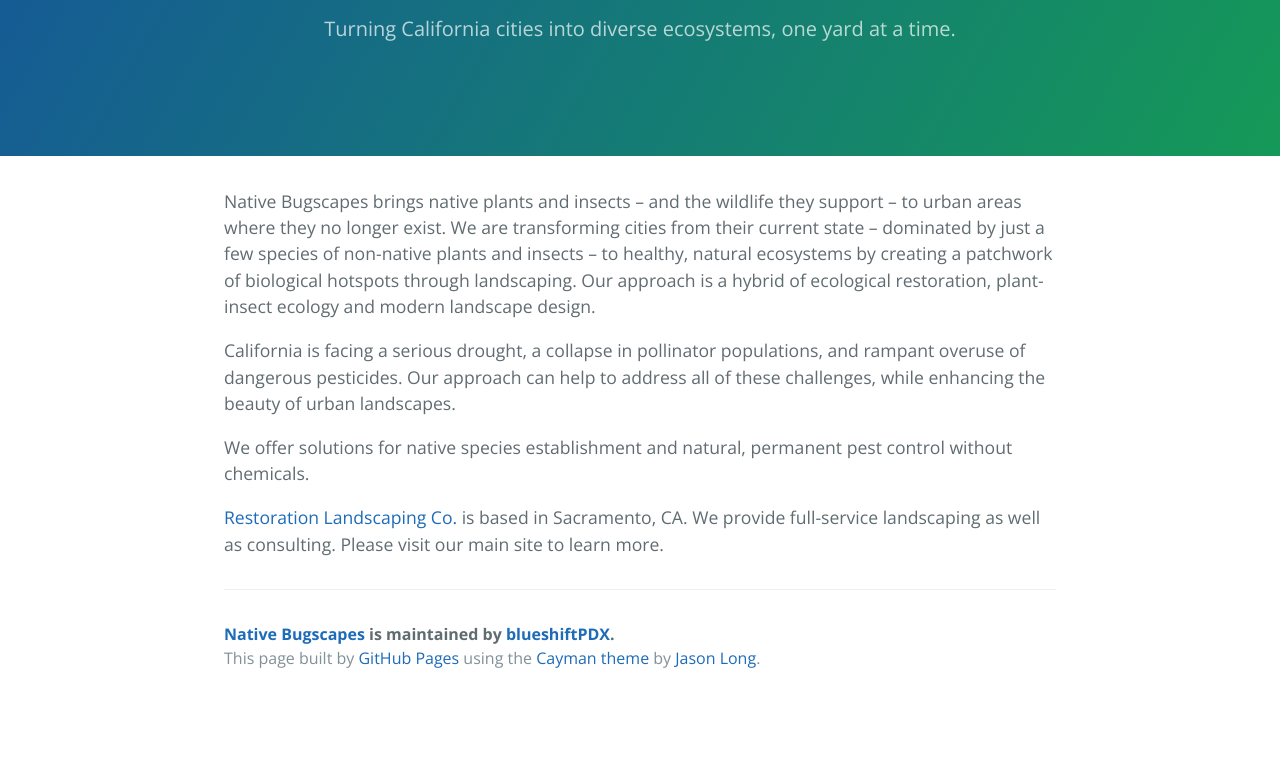
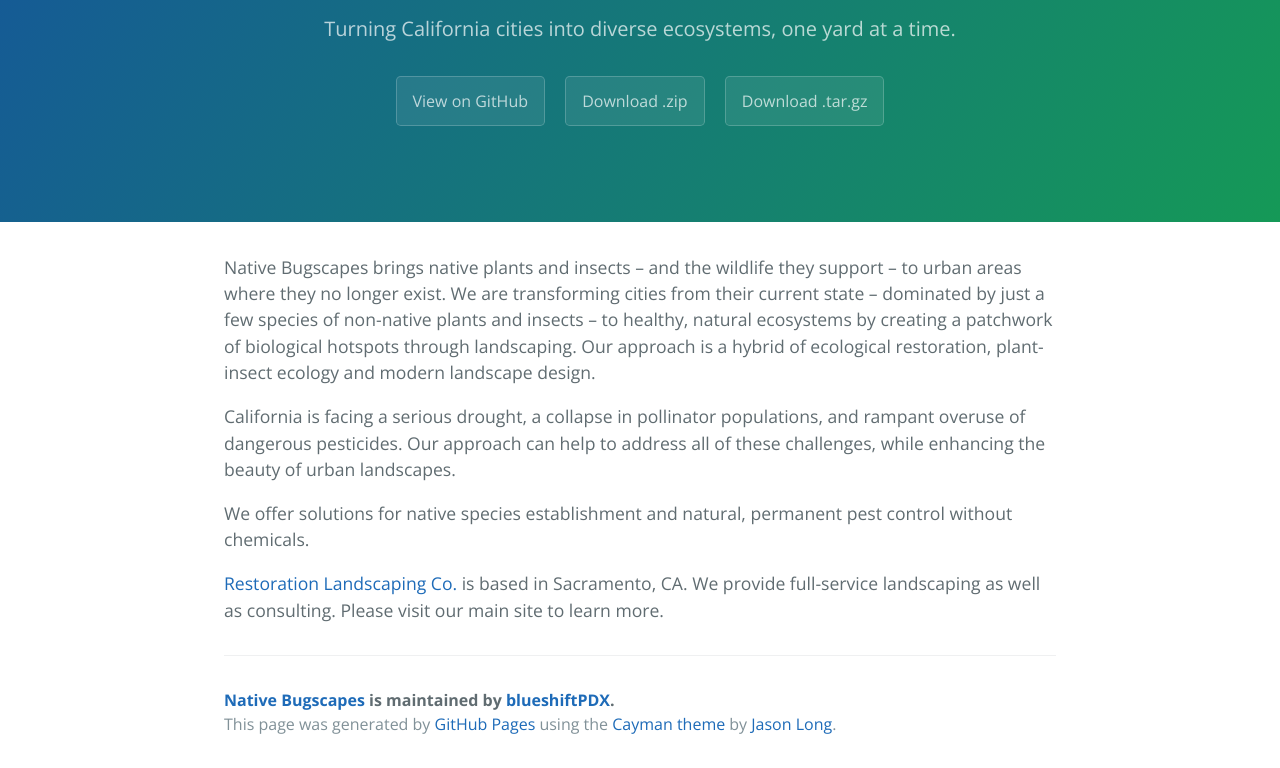
Before and after one commit to blueshiftPDX/bugs, a plain HTML site: page index.html in a window 1280 px wide. Shown: the part 161-929 px from the top of the page. Before the commit the page ends 863 px from the top, so only its background shows below. Drawn offline with nearby package versions, Linux system fonts and the light colour scheme.

Commit message:
Create gh-pages branch via GitHub

```diff
--- a/index.html
+++ b/index.html
@@ -2,7 +2,7 @@
 <html lang="en-us">
   <head>
     <meta charset="UTF-8">
-    <title>Native Bugscapes</title>
+    <title>Native Bugscapes by blueshiftPDX</title>
     <meta name="viewport" content="width=device-width, initial-scale=1">
     <link rel="stylesheet" type="text/css" href="stylesheets/normalize.css" media="screen">
     <link href='http://fonts.googleapis.com/css?family=Open+Sans:400,700' rel='stylesheet' type='text/css'>
@@ -13,6 +13,9 @@
     <section class="page-header">
       <h1 class="project-name">Native Bugscapes</h1>
       <h2 class="project-tagline">Turning California cities into diverse ecosystems, one yard at a time.</h2>
+      <a href="https://github.com/blueshiftPDX/bugs" class="btn">View on GitHub</a>
+      <a href="https://github.com/blueshiftPDX/bugs/zipball/master" class="btn">Download .zip</a>
+      <a href="https://github.com/blueshiftPDX/bugs/tarball/master" class="btn">Download .tar.gz</a>
     </section>
 
     <section class="main-content">
@@ -22,12 +25,12 @@
 
 <p>We offer solutions for native species establishment and natural, permanent pest control without chemicals. </p>
 
-<p><a href="http://www.restorationlandscaping.co/#utm_source=%22nativebugscapes.com%22">Restoration Landscaping Co.</a> is based in Sacramento, CA. We provide full-service landscaping as well as consulting. Please visit our main site to learn more.</p>
+<p><a href="www.restorationlandscaping.co/#utm_source=%22nativebugscapes.com%22">Restoration Landscaping Co.</a> is based in Sacramento, CA. We provide full-service landscaping as well as consulting. Please visit our main site to learn more.</p>
 
       <footer class="site-footer">
         <span class="site-footer-owner"><a href="https://github.com/blueshiftPDX/bugs">Native Bugscapes</a> is maintained by <a href="https://github.com/blueshiftPDX">blueshiftPDX</a>.</span>
 
-        <span class="site-footer-credits">This page built by <a href="https://pages.github.com">GitHub Pages</a> using the <a href="https://github.com/jasonlong/cayman-theme">Cayman theme</a> by <a href="https://twitter.com/jasonlong">Jason Long</a>.</span>
+        <span class="site-footer-credits">This page was generated by <a href="https://pages.github.com">GitHub Pages</a> using the <a href="https://github.com/jasonlong/cayman-theme">Cayman theme</a> by <a href="https://twitter.com/jasonlong">Jason Long</a>.</span>
       </footer>
 
     </section>
```
